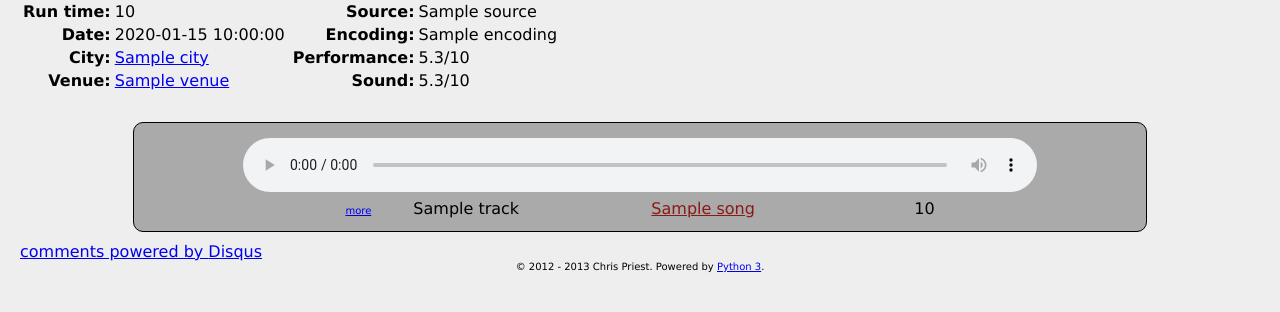
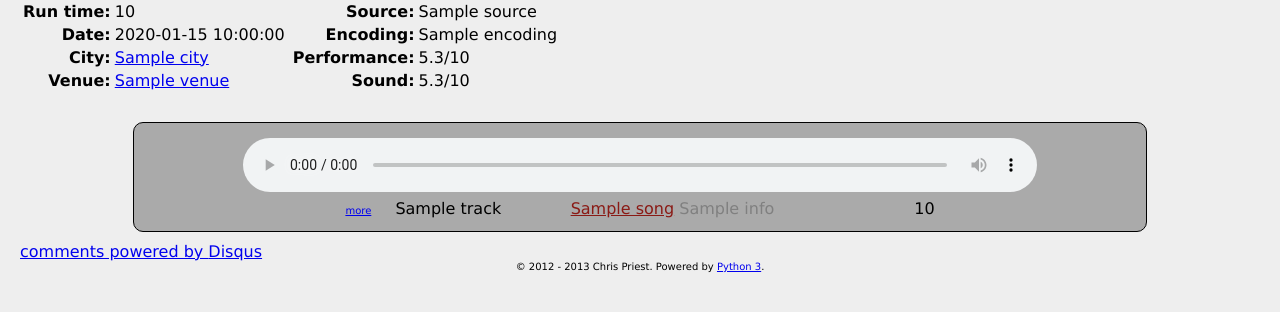
Before and after one commit to priestc/dylan, a Python web app: template templates/album.html in a window 1280 px wide. Shown: the part 134-446 px from the top of the page. Run offline with Jinja, Linux system fonts and the light colour scheme; the template is opened without the code that fills it: most values are stand-ins (such as "Sample title", 1, 10 or a date in 2020); some libraries are stand-ins or nearby versions.

Commit message:
added song info to playlist

```diff
--- a/static/album.css
+++ b/static/album.css
@@ -65,3 +65,7 @@
     margin: 0 auto 0 auto;
     width: 80%;
 }
+
+.song_info {
+    color: gray;
+}
--- a/templates/album.html
+++ b/templates/album.html
@@ -55,6 +55,7 @@
                 </td>
                 <td class="title_column">
                     <a href="" class="playlist_item" id="track_{{ song.track }}">{{ song.title }}</a>
+                    {% if song.info %} <span class="song_info">{{ song.info }}</span>{% endif %}
                 </td>
                 <td class="duration_column">
                     <span class="hidden_info" id="info_{{ song.track }}">
```
